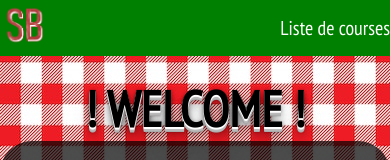
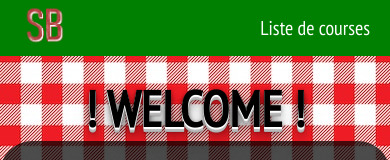
Before and after one commit to Azciop/Kumanri_recipy_website, a Vue app in the folder kumanri-recipy/: page / in a window 390 px wide. Shown: the top 160 px of the page. Built offline with nearby package versions, Linux system fonts and the light colour scheme; no server answers.

Commit message:
fixed margin in nav

```diff
--- a/kumanri-recipy/src/components/mainPage.vue
+++ b/kumanri-recipy/src/components/mainPage.vue
@@ -220,9 +220,6 @@ main h1 {
 	.categorie-list li {
 		width: 170px;
 	}
-	.nav-content {
-		padding: 0 ;
-	}
 	.nav-content p {
 		text-align: center;
 	}
```
